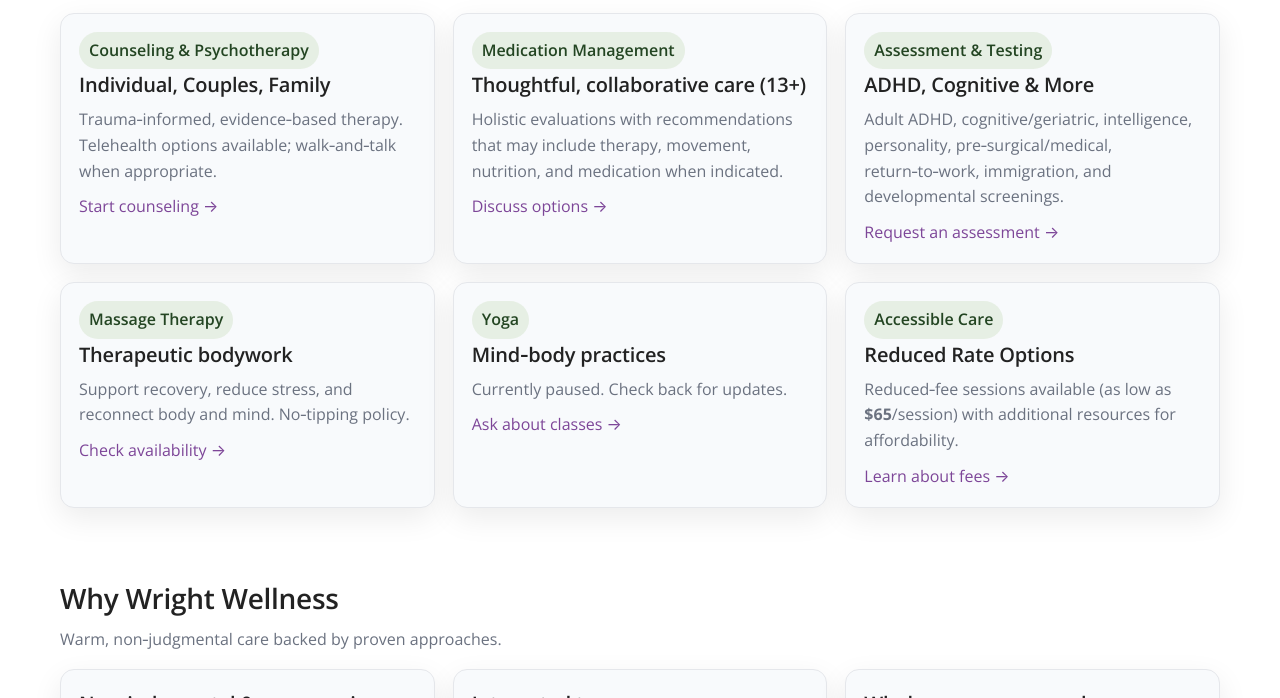
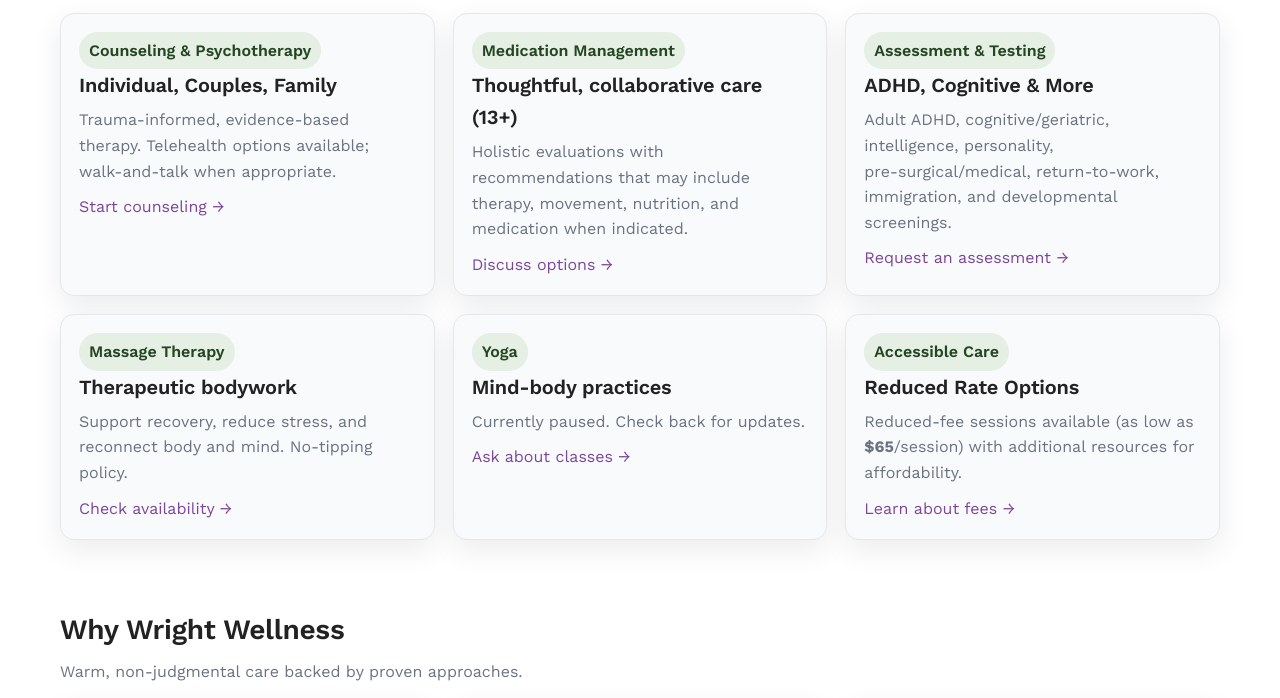
Before and after one commit to fdtorres1/wright-wellness, an Astro site in the folder alternate/: page / in a window 1280 px wide. Shown: the part 637-1335 px from the top of the page. Built offline with nearby package versions, Linux system fonts and the light colour scheme; Astro itself is replaced by a stand-in of ours.

Commit message:
feat: Switch to Work Sans font for alternate site

```diff
--- a/alternate/src/pages/index.astro
+++ b/alternate/src/pages/index.astro
@@ -5,7 +5,7 @@ import BaseLayout from '../layouts/BaseLayout.astro';
 <BaseLayout title="Wright Wellness — Welcome" description="Warm, non‑judgmental counseling, medication management, assessment, massage therapy, and mind‑body care in Arlington, TX.">
   <link rel="preconnect" href="https://fonts.googleapis.com">
   <link rel="preconnect" href="https://fonts.gstatic.com" crossorigin>
-  <link href="https://fonts.googleapis.com/css2?family=Open+Sans:wght@400;500;600;700&display=swap" rel="stylesheet">
+  <link href="https://fonts.googleapis.com/css2?family=Work+Sans:wght@400;500;600;700&display=swap" rel="stylesheet">
   <style>
     :root {
       --brand-green: #7FAE5A;
@@ -29,7 +29,7 @@ import BaseLayout from '../layouts/BaseLayout.astro';
       margin: 0;
       background: var(--bg);
       color: var(--ink);
-      font-family: 'Open Sans', -apple-system, BlinkMacSystemFont, 'Segoe UI', Roboto, 'Oxygen', 'Ubuntu', 'Cantarell', 'Fira Sans', 'Droid Sans', 'Helvetica Neue', sans-serif;
+      font-family: 'Work Sans', -apple-system, BlinkMacSystemFont, 'Segoe UI', Roboto, 'Oxygen', 'Ubuntu', 'Cantarell', 'Fira Sans', 'Droid Sans', 'Helvetica Neue', sans-serif;
       font-size: 16px;
       line-height: 1.6;
       -webkit-font-smoothing: antialiased;
@@ -37,7 +37,7 @@ import BaseLayout from '../layouts/BaseLayout.astro';
     }
 
     h1, h2, h3, h4, h5, h6 {
-      font-family: 'Open Sans', -apple-system, BlinkMacSystemFont, 'Segoe UI', Roboto, sans-serif;
+      font-family: 'Work Sans', -apple-system, BlinkMacSystemFont, 'Segoe UI', Roboto, sans-serif;
       font-weight: 600;
       letter-spacing: -0.01em;
     }
```
